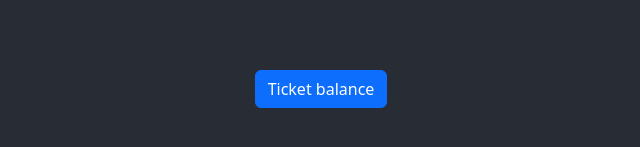
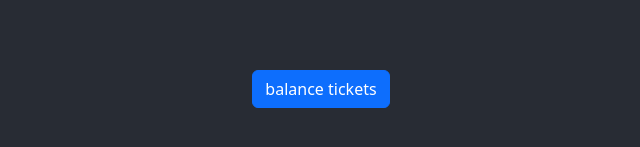
Before and after one commit to xavier-breuil/balance_ticket, a React (Create React App) app: page / in a window 1280 px wide. Shown: the part 311-458 px from the top of the page, without its empty margins (319-959 px from the left). Built offline with nearby package versions, Linux system fonts and the light colour scheme.

Commit message:
dev: pass button text in button porps.

```diff
--- a/src/App.js
+++ b/src/App.js
@@ -8,7 +8,7 @@ function App() {
   return (
     <div className="App">
       <header className="App-header">
-        <RedirectionButton />
+        <RedirectionButton btnText="balance tickets" />
       </header>
     </div>
   );
--- a/src/components/redirection_button.js
+++ b/src/components/redirection_button.js
@@ -1,9 +1,9 @@
 import Button from 'react-bootstrap/Button';
 
-function RedirectionButton() {
+const RedirectionButton = (props) => {
   return (
     <>
-      <Button variant="primary">Ticket balance</Button>
+      <Button variant="primary">{props.btnText}</Button>
     </>
   );
 }
```
